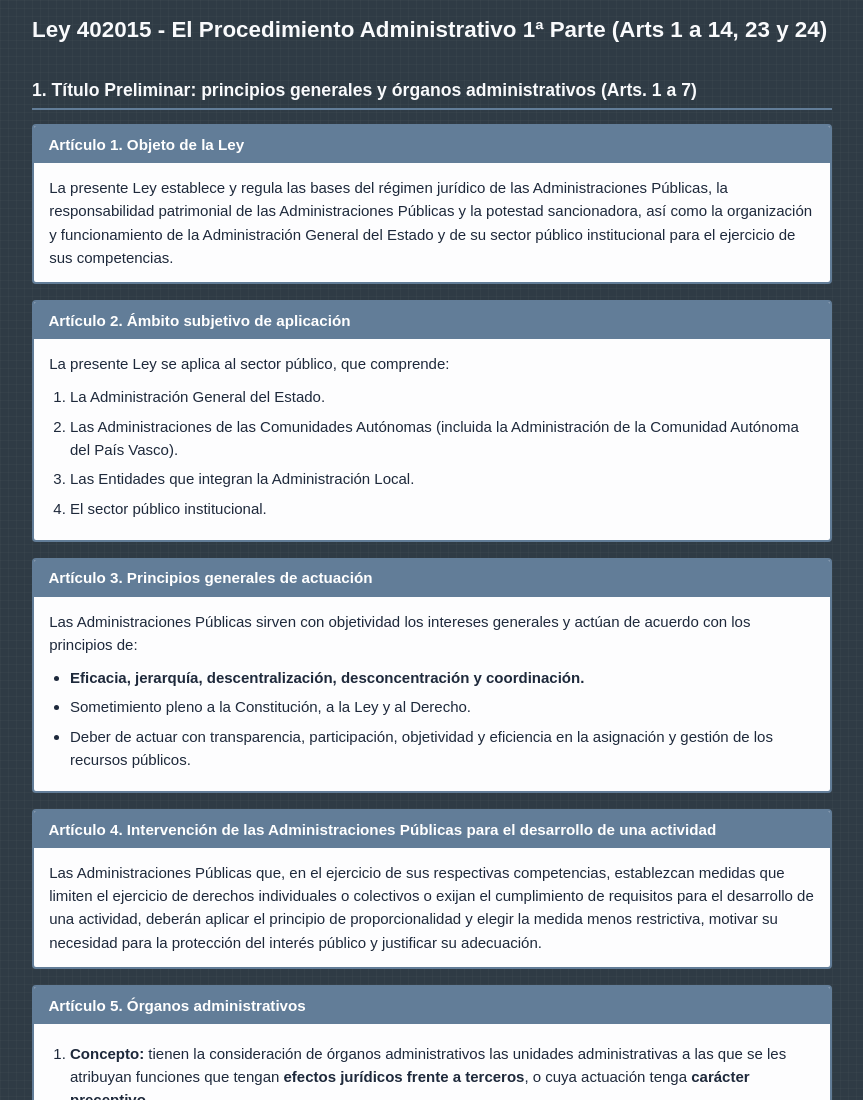
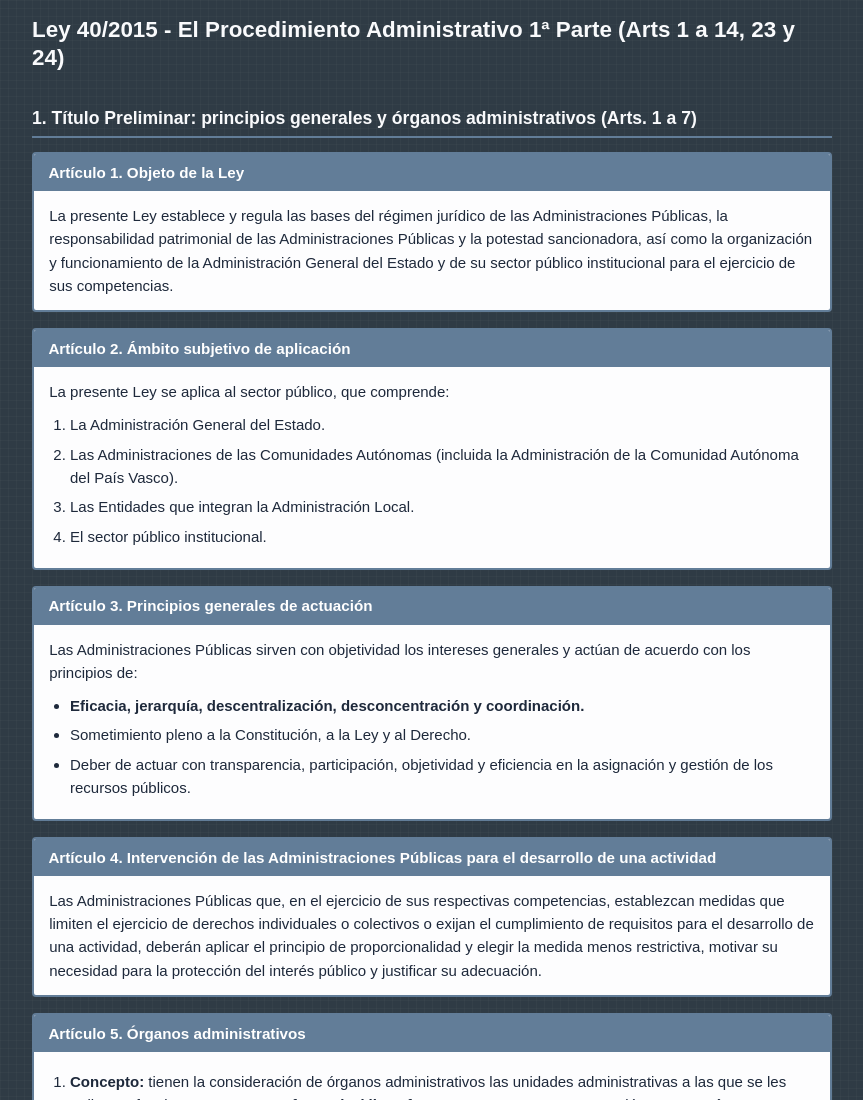
Before and after one commit to nacurbi/PB_Ley39_2015, a plain HTML site: page paginas/p1_esquema_ley40.html in a window 1280 px wide. Shown: the top 1100 px of the page, without its empty margins (208-1071 px from the left). Drawn offline with Linux system fonts and the light colour scheme.

Commit message:
Update p1_esquema_ley40.html

```diff
--- a/paginas/p1_esquema_ley40.html
+++ b/paginas/p1_esquema_ley40.html
@@ -58,7 +58,7 @@ td:first-child{font-weight:bold;color:#3f546a}
 <body>
 <div class="container">
 
-  <h1>Ley 402015 - El Procedimiento Administrativo 1ª Parte (Arts 1 a 14, 23 y 24)</h1>
+  <h1>Ley 40/2015 - El Procedimiento Administrativo 1ª Parte (Arts 1 a 14, 23 y 24)</h1>
 
   <!-- 2. TÍTULO PRELIMINAR -->
   <h2>1. Título Preliminar: principios generales y órganos administrativos (Arts. 1 a 7)</h2>
```
